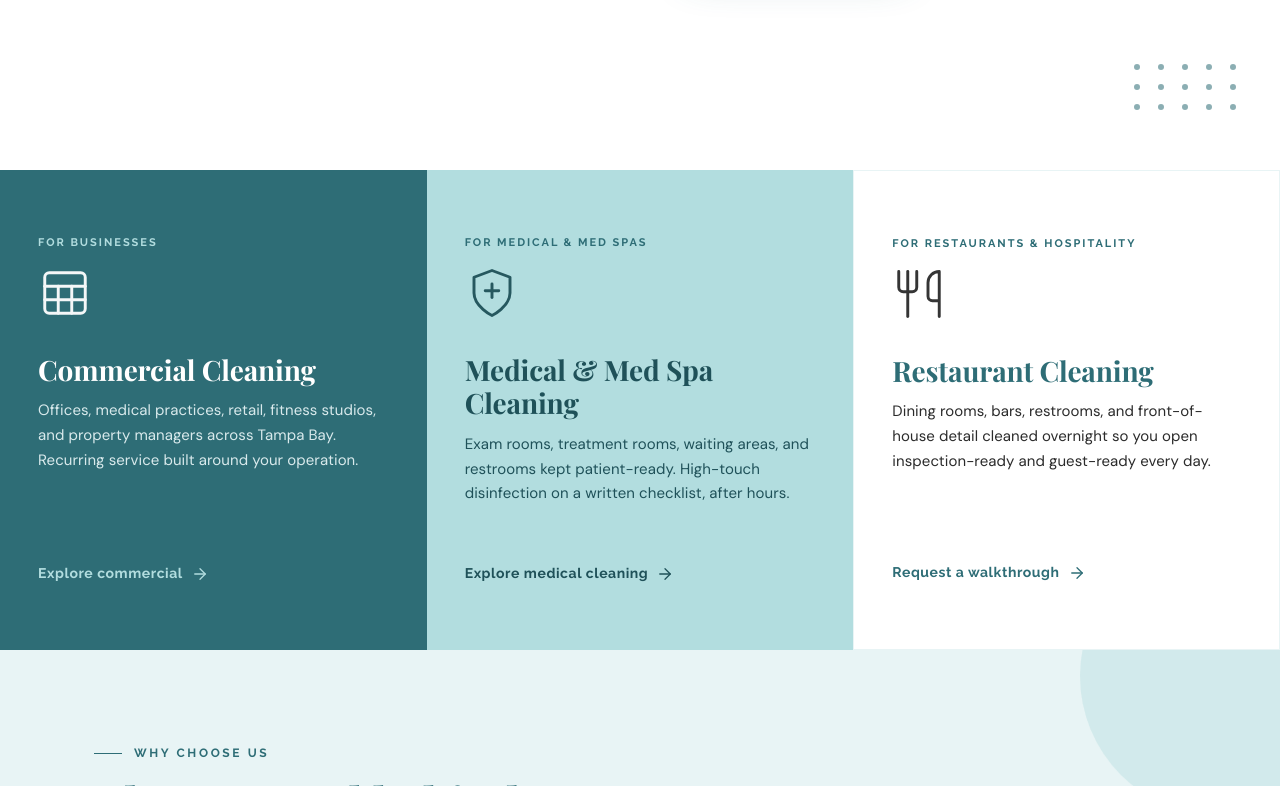
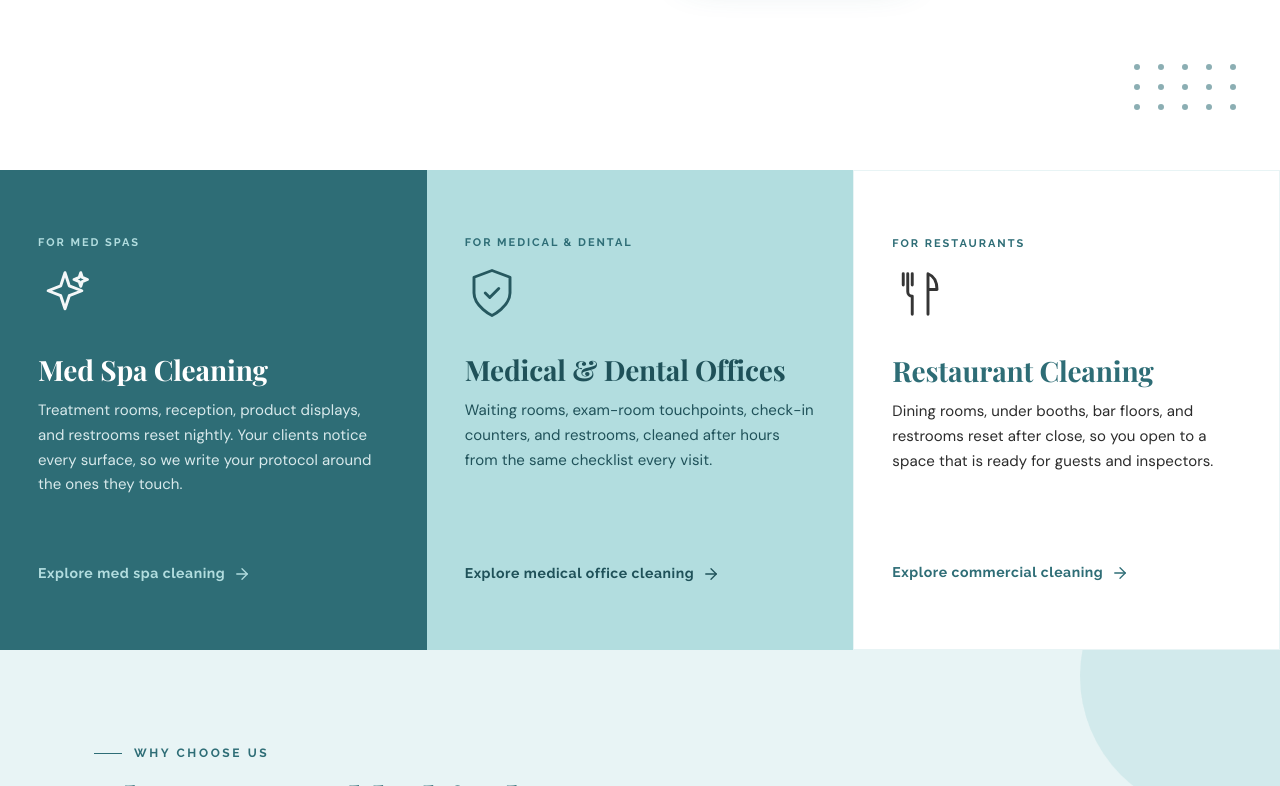
Before and after one commit to 508coffeeco/clean-standard-site, a plain HTML site: page 404.html in a window 1280 px wide. Shown: the part 902-1688 px from the top of the page. Drawn offline with nearby package versions, Linux system fonts and the light colour scheme.

Commit message:
Merge in the PFC chat's homepage: med spa, medical/dental and restaurant cards
Co-Authored-By: Claude Opus 5.5 <noreply@anthropic.com>
Claude-Session: https://claude.ai/code/session_01FonxeWXhYYyMHx1rVsgCk4

```diff
--- a/404.html
+++ b/404.html
@@ -536,7 +536,7 @@ footer .orb{background:rgba(178,221,223,.06);width:340px;height:340px;top:-160px
       <div class="reveal">
         <span class="eyebrow">Serving Tampa, St. Pete &amp; Clearwater</span>
         <h1>Cleaning your space can count on.</h1>
-        <p class="lede">Protocol Facility Services keeps medical offices, med spas, restaurants, and professional spaces across Tampa Bay inspection-ready. Trained, consistent crews, a written checklist for your space, and a direct line to the owner.</p>
+        <p class="lede">Protocol Facility Services is a locally owned, owner-led commercial cleaning company for med spas, medical and dental offices, and restaurants. We build a written cleaning protocol for your space, then follow it the same way every visit, with trained crews and a direct line to the owner.</p>
         <div class="btn-row">
           <a class="btn primary" href="tel:5082058810"><svg class="icn" viewBox="0 0 24 24"><path d="M22 16.92v3a2 2 0 0 1-2.18 2 19.79 19.79 0 0 1-8.63-3.07 19.5 19.5 0 0 1-6-6 19.79 19.79 0 0 1-3.07-8.67A2 2 0 0 1 4.11 2h3a2 2 0 0 1 2 1.72c.13.96.37 1.9.72 2.81a2 2 0 0 1-.45 2.11L8.09 9.91a16 16 0 0 0 6 6l1.27-1.27a2 2 0 0 1 2.11-.45c.91.35 1.85.59 2.81.72A2 2 0 0 1 22 16.92z"></path></svg>Call (508) 205-8810</a>
           <a class="btn outline" href="/contact">Request a Quote</a>
@@ -563,30 +563,30 @@ footer .orb{background:rgba(178,221,223,.06);width:340px;height:340px;top:-160px
   <div class="seg-grid">
     <div class="seg deep reveal">
       <div>
-        <div class="seg-tag">For Businesses</div>
-        <svg class="icn seg-icn" viewBox="0 0 24 24"><rect x="3" y="3" width="18" height="18" rx="2"></rect><path d="M9 21V9"></path><path d="M15 21V9"></path><path d="M3 9h18"></path><path d="M3 15h18"></path></svg>
-        <h3>Commercial Cleaning</h3>
-        <p>Offices, medical practices, retail, fitness studios, and property managers across Tampa Bay. Recurring service built around your operation.</p>
+        <div class="seg-tag">For Med Spas</div>
+        <svg class="icn seg-icn" viewBox="0 0 24 24"><path d="M12 3l1.9 5.8L19.5 11l-5.6 2.2L12 19l-1.9-5.8L4.5 11l5.6-2.2z"></path><path d="M19 3l.7 2.1L22 6l-2.3.9L19 9l-.7-2.1L16 6l2.3-.9z"></path></svg>
+        <h3>Med Spa Cleaning</h3>
+        <p>Treatment rooms, reception, product displays, and restrooms reset nightly. Your clients notice every surface, so we write your protocol around the ones they touch.</p>
       </div>
-      <a class="seg-link" href="/commercial">Explore commercial<svg class="icn" viewBox="0 0 24 24"><line x1="5" y1="12" x2="19" y2="12"></line><polyline points="12 5 19 12 12 19"></polyline></svg></a>
+      <a class="seg-link" href="/blog/medical-office-cleaning">Explore med spa cleaning<svg class="icn" viewBox="0 0 24 24"><line x1="5" y1="12" x2="19" y2="12"></line><polyline points="12 5 19 12 12 19"></polyline></svg></a>
     </div>
     <div class="seg sky reveal d1">
       <div>
-        <div class="seg-tag">For Medical &amp; Med Spas</div>
-        <svg class="icn seg-icn" viewBox="0 0 24 24"><path d="M12 22s8-4 8-10V5l-8-3-8 3v7c0 6 8 10 8 10z"></path><path d="M12 8v6"></path><path d="M9 11h6"></path></svg>
-        <h3>Medical &amp; Med Spa Cleaning</h3>
-        <p>Exam rooms, treatment rooms, waiting areas, and restrooms kept patient-ready. High-touch disinfection on a written checklist, after hours.</p>
+        <div class="seg-tag">For Medical &amp; Dental</div>
+        <svg class="icn seg-icn" viewBox="0 0 24 24"><path d="M12 22s8-4 8-10V5l-8-3-8 3v7c0 6 8 10 8 10z"></path><polyline points="9 12 11 14 15 10"></polyline></svg>
+        <h3>Medical &amp; Dental Offices</h3>
+        <p>Waiting rooms, exam-room touchpoints, check-in counters, and restrooms, cleaned after hours from the same checklist every visit.</p>
       </div>
-      <a class="seg-link" href="/blog/medical-office-cleaning">Explore medical cleaning<svg class="icn" viewBox="0 0 24 24"><line x1="5" y1="12" x2="19" y2="12"></line><polyline points="12 5 19 12 12 19"></polyline></svg></a>
+      <a class="seg-link" href="/blog/medical-office-cleaning">Explore medical office cleaning<svg class="icn" viewBox="0 0 24 24"><line x1="5" y1="12" x2="19" y2="12"></line><polyline points="12 5 19 12 12 19"></polyline></svg></a>
     </div>
     <div class="seg white reveal d2">
       <div>
-        <div class="seg-tag">For Restaurants &amp; Hospitality</div>
-        <svg class="icn seg-icn" viewBox="0 0 24 24"><path d="M3 2v7c0 1.1.9 2 2 2h4a2 2 0 0 0 2-2V2"></path><path d="M7 2v20"></path><path d="M21 15V2a5 5 0 0 0-5 5v6c0 1.1.9 2 2 2h3zm0 0v7"></path></svg>
+        <div class="seg-tag">For Restaurants</div>
+        <svg class="icn seg-icn" viewBox="0 0 24 24"><path d="M7 3v8a2 2 0 0 0 2 2v8"></path><path d="M5 3v5"></path><path d="M9 3v5"></path><path d="M16 21V3c2.5 1 4 3.5 4 7h-4"></path></svg>
         <h3>Restaurant Cleaning</h3>
-        <p>Dining rooms, bars, restrooms, and front-of-house detail cleaned overnight so you open inspection-ready and guest-ready every day.</p>
+        <p>Dining rooms, under booths, bar floors, and restrooms reset after close, so you open to a space that is ready for guests and inspectors.</p>
       </div>
-      <a class="seg-link" href="/contact">Request a walkthrough<svg class="icn" viewBox="0 0 24 24"><line x1="5" y1="12" x2="19" y2="12"></line><polyline points="12 5 19 12 12 19"></polyline></svg></a>
+      <a class="seg-link" href="/commercial">Explore commercial cleaning<svg class="icn" viewBox="0 0 24 24"><line x1="5" y1="12" x2="19" y2="12"></line><polyline points="12 5 19 12 12 19"></polyline></svg></a>
     </div>
   </div>
 </section>
```
Also changed, not shown: index.html (+15 -15 lines).
